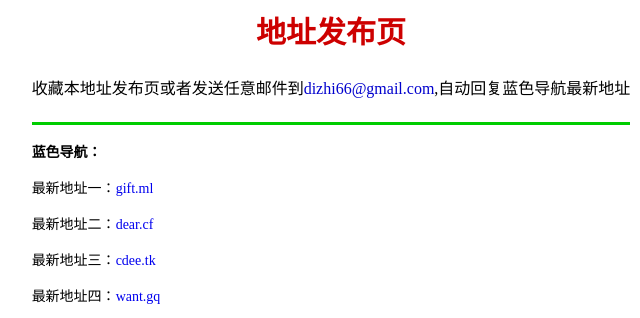
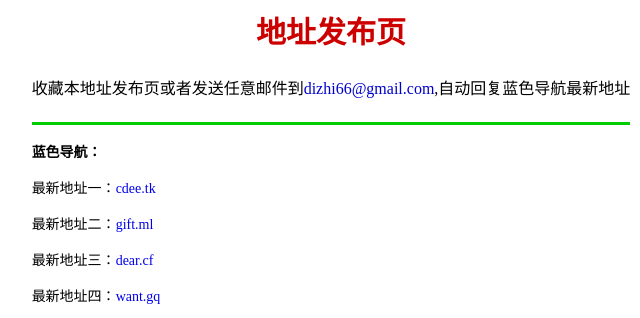
Before and after one commit to dizhi/dizhi.github.io, a plain HTML site: page index.html in a window 1280 px wide. Shown: the top 318 px of the page, 309-949 px from the left. Drawn offline with Linux system fonts and the light colour scheme.

Commit message:
Update index.html

```diff
--- a/index.html
+++ b/index.html
@@ -38,11 +38,11 @@ color:#32CD32;
     <td height="80">
     <p><span class="abc"><strong>蓝色导航：</strong><br></span></p>
 
-    <p><span class="abc">最新地址一：<a href="http://gift.ml/" target="_blank">gift.ml</a>
+    <p><span class="abc">最新地址一：<a href="http://cdee.tk/" target="_blank">cdee.tk</a>
     </span></p>
-    <p><span class="abc">最新地址二：<a href="http://dear.cf/" target="_blank">dear.cf</a>
+    <p><span class="abc">最新地址二：<a href="http://gift.ml/" target="_blank">gift.ml</a>
     </span></p>
-    <p><span class="abc">最新地址三：<a href="http://cdee.tk/" target="_blank">cdee.tk</a>
+    <p><span class="abc">最新地址三：<a href="http://dear.cf/" target="_blank">dear.cf</a>
     </span></p>
     <p><span class="abc">最新地址四：<a href="http://want.gq/" target="_blank">want.gq</a>
     </span></p>
```
